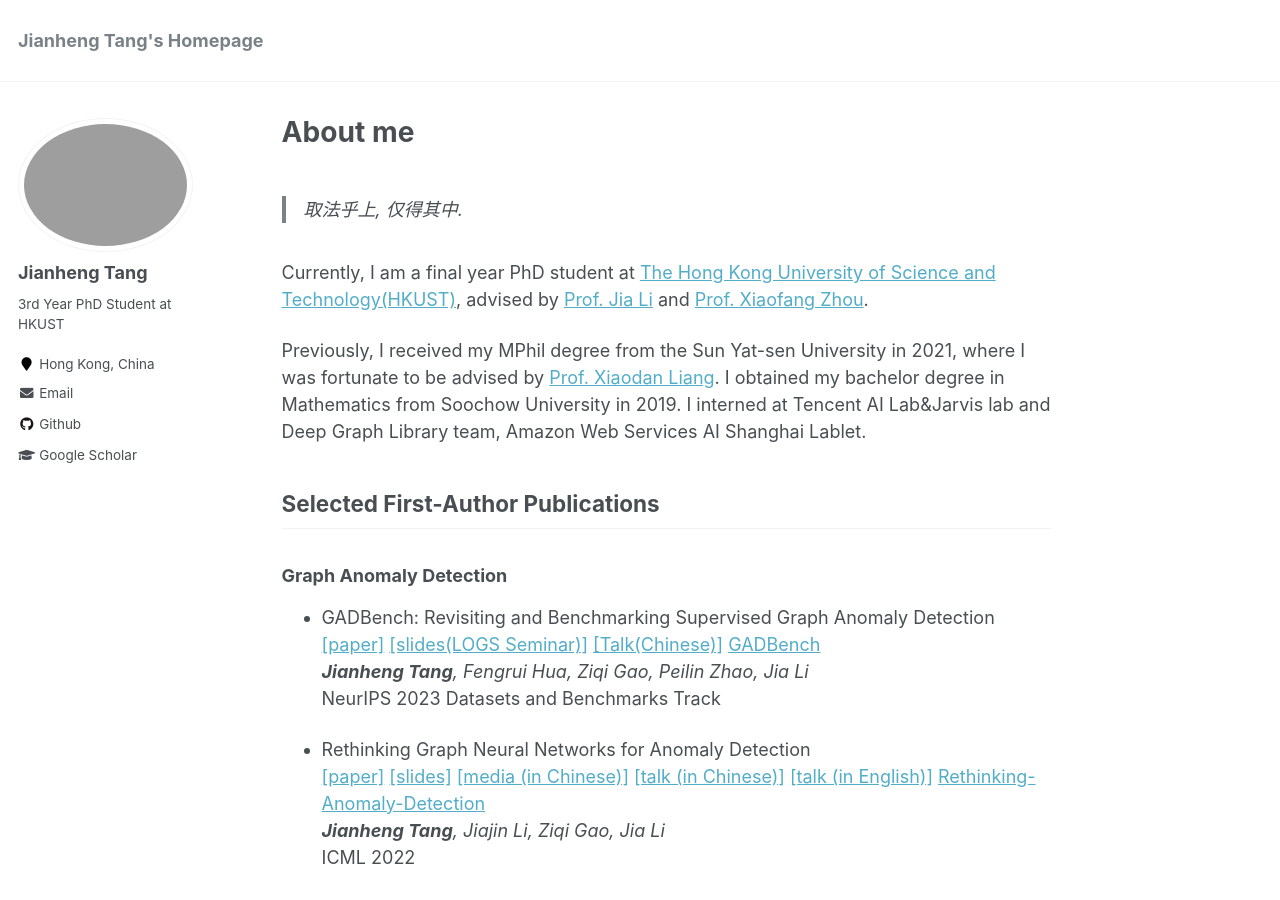
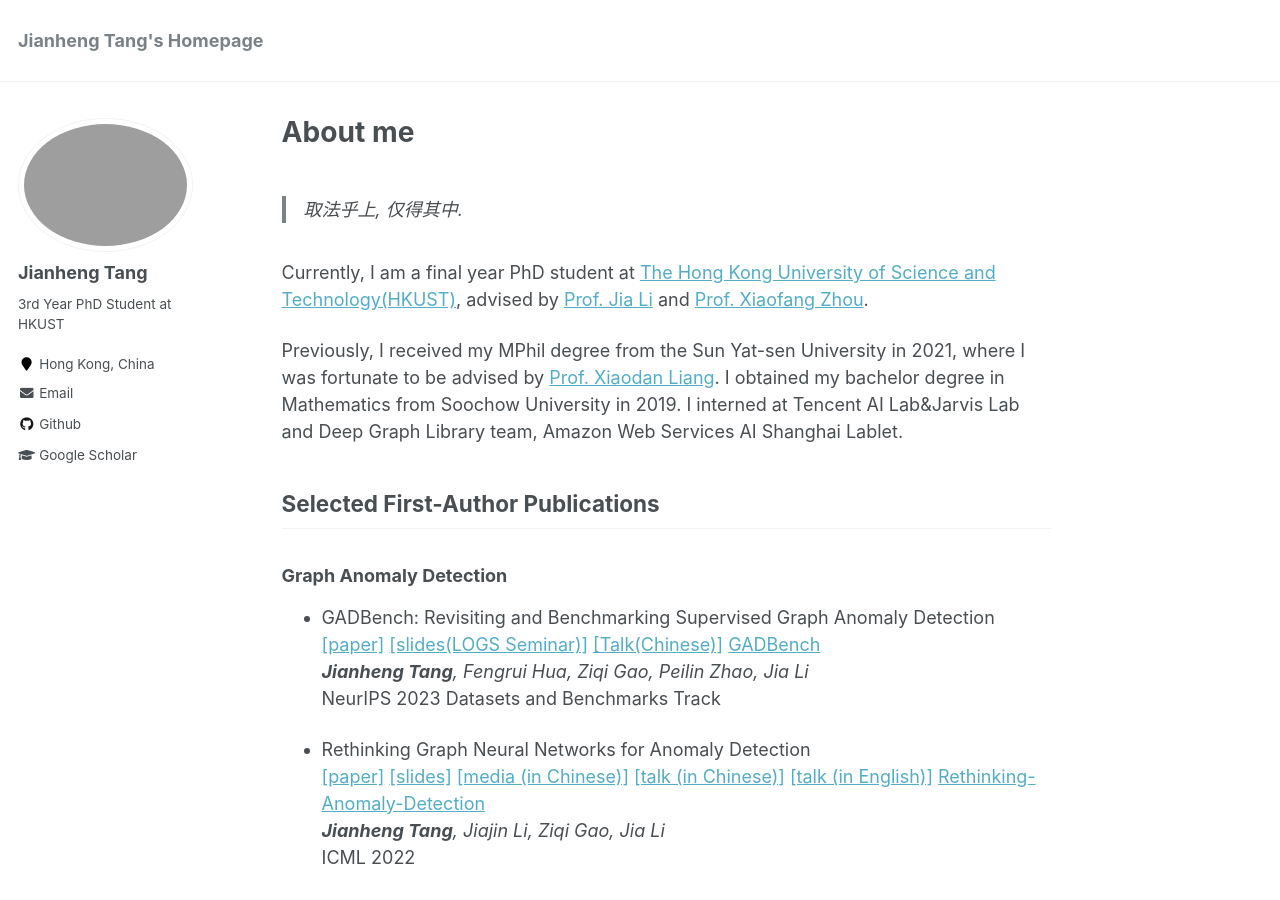
Before and after one commit to squareRoot3/squareRoot3.github.io, a Jekyll site: the page built from _pages/about.md, in a window 1280 px wide and 900 px high. Built offline with Jekyll 4.4.1, drawn with Linux system fonts in a browser that asks for light colours.

```diff
--- a/_pages/about.md
+++ b/_pages/about.md
@@ -14,7 +14,7 @@ Currently, I am a final year PhD student at [The Hong Kong University of Science
 advised by [Prof. Jia Li](https://sites.google.com/view/lijia) and [Prof. Xiaofang Zhou](https://sites.google.com/view/xiaofang-zhou/home).
 
 Previously, I received my MPhil degree from the Sun Yat-sen University in 2021, where I was fortunate to be advised by [Prof. Xiaodan Liang](https://scholar.google.com/citations?user=voxznZAAAAAJ&hl).
-I obtained my bachelor degree in Mathematics from Soochow University in 2019. I interned at Tencent AI Lab&Jarvis lab and Deep Graph Library team, Amazon Web Services AI Shanghai Lablet.
+I obtained my bachelor degree in Mathematics from Soochow University in 2019. I interned at Tencent AI Lab&Jarvis Lab and Deep Graph Library team, Amazon Web Services AI Shanghai Lablet.
 
 <!-- Place this tag in your head or just before your close body tag. -->
 <script async defer src="https://buttons.github.io/buttons.js"></script>
```
